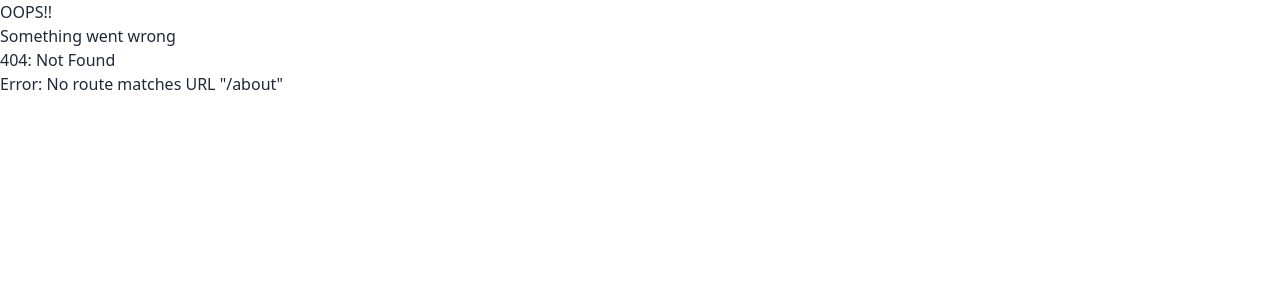
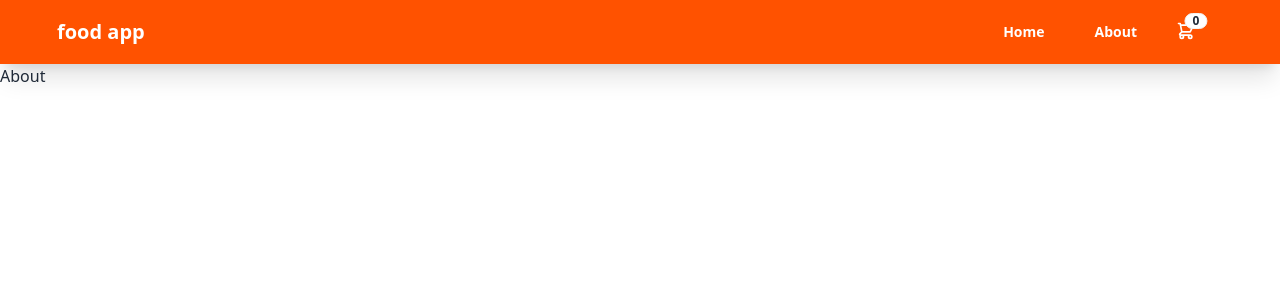
Before and after one commit to kalidass021/food-app-v2, a React (Vite) app: page /about in a window 1280 px wide. Before the commit this address had no page. Shown: the top 300 px of the page. Built offline with nearby package versions, Linux system fonts and the light colour scheme.

Commit message:
add framer motion to header and create about component

```diff
--- /dev/null
+++ b/src/components/About.jsx
@@ -0,0 +1,7 @@
+const About = () => {
+  return (
+    <div>About</div>
+  )
+}
+
+export default About
--- a/src/components/Header.jsx
+++ b/src/components/Header.jsx
@@ -3,29 +3,43 @@ import { Link } from 'react-router-dom';
 import { motion } from 'framer-motion';
 import { useSelector } from 'react-redux';
 
-
 const Header = () => {
   const cartItems = useSelector((store) => store.cart.items);
   return (
-    <div className='navbar max-h-[30px] shadow-xl bg-[#ff5200] text-white font-swig pr-[40px]'>
+    <div className='navbar max-h-[30px] shadow-xl bg-[#ff5200] text-white font-swig px-[40px]'>
       <div className='flex-1'>
         <motion.div
-        whileHover={{
-          scale: 1.15,
-          transition: {duration: 0.2},
-        }}
-        whileTap={{scale: 1}}
+          whileHover={{
+            scale: 1.15,
+            transition: { duration: 0.2 },
+          }}
+          whileTap={{ scale: 1 }}
         >
-        <Link to='/' className='btn btn-ghost text-xl'>food app</Link>
+          <Link to='/' className='btn btn-ghost text-xl'>
+            food app
+          </Link>
         </motion.div>
       </div>
 
-      <div className='flex-none'>
+      <div className='flex-none pr-[30px]'>
         {/* link1 */}
-        <ul className='menu menu-horizontal px-1'>
+        <ul className='menu menu-horizontal px-2'>
           <li>
-            <Link to='/' className='btn btn-ghost'>
+            <Link
+              to='/'
+              className='btn btn-ghost hover:bg-[#ff5200] hover:text-gray-200'
+            >
               Home
+            </Link>
+          </li>
+        </ul>
+        <ul className='menu menu-horizontal px-2'>
+          <li>
+            <Link
+              to='/about'
+              className='btn btn-ghost hover:bg-[#ff5200] hover:text-gray-200'
+            >
+              About
             </Link>
           </li>
         </ul>
--- a/src/main.jsx
+++ b/src/main.jsx
@@ -5,6 +5,7 @@ import App from './App.jsx';
 import './index.css';
 import Home from './pages/Home.jsx';
 import Cart from './pages/Cart.jsx';
+import About from './components/About.jsx';
 import RestaurantMenu from './pages/RestaurantMenu.jsx';
 import ErrorDisplay from './components/ErrorDisplay.jsx';
 
@@ -22,6 +23,10 @@ const appRouter = createBrowserRouter([
         element: <Cart />,
       },
       {
+        path: '/about',
+        element: <About />,
+      },
+      {
         path: '/restaurants/:resId',
         element: <RestaurantMenu />,
       },
```
